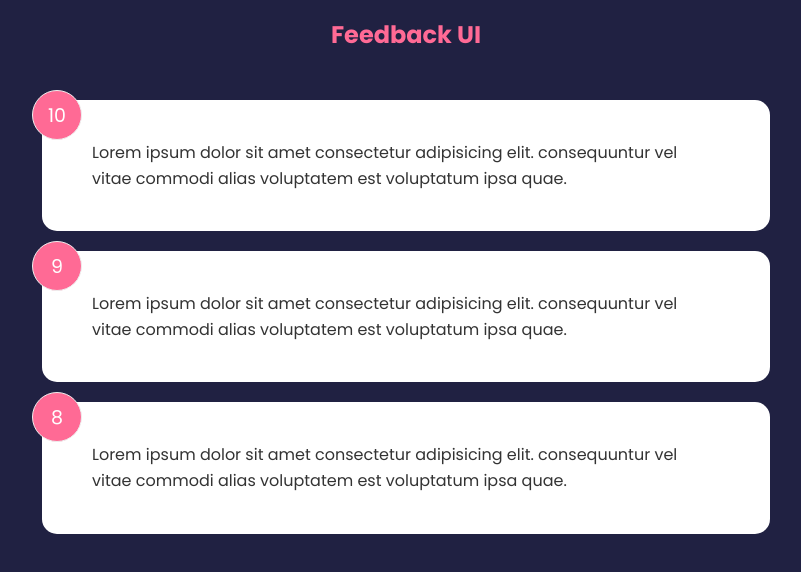
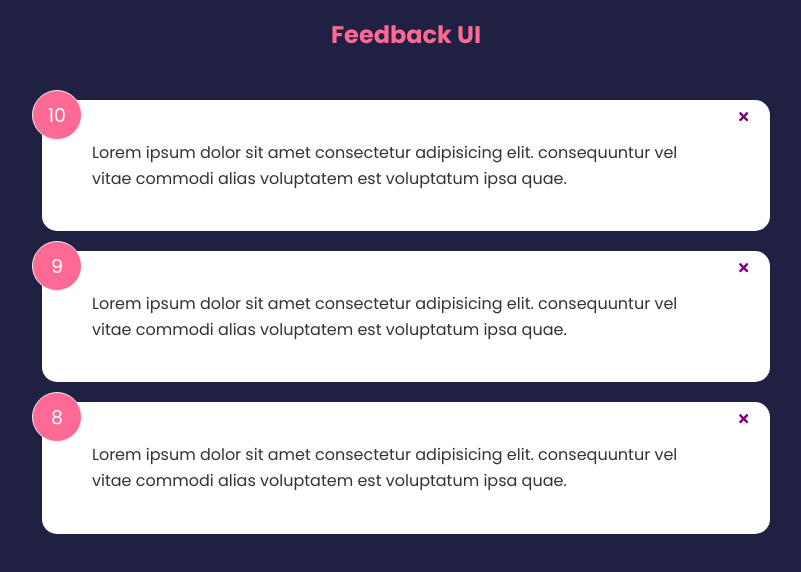
Before and after one commit to JacksonLeb/FeedbackApp, a React (Create React App) app: page / in a window 1280 px wide. Shown: the top 572 px of the page, without its empty margins (234-1035 px from the left). Built offline with nearby package versions, Linux system fonts and the light colour scheme.

Commit message:
Added ability to delete feedback

```diff
--- a/src/App.js
+++ b/src/App.js
@@ -9,11 +9,18 @@
 
   const [feedback, setFeedback] = useState(FeedbackData)
 
+  const deleteFeedback = (id)  => {
+    if(window.confirm("Are you sure you want to delete?")) {
+      setFeedback(feedback.filter((item) => item.id !== id))
+    }
+  }
+
   return (
     <>
       <Header />
       <div className='container'>
-        <FeedbackList feedback={feedback}/>
+        <FeedbackList feedback={feedback}
+        handleDelete={deleteFeedback}/>
       </div>
     </>
   )
--- a/src/components/FeedbackItem.jsx
+++ b/src/components/FeedbackItem.jsx
@@ -1,11 +1,15 @@
+import { FaTimes } from 'react-icons/fa'
 import Card from './shared/Card'
 import PropTypes from 'prop-types'
 
-function FeedbackItem({ item }) {
+function FeedbackItem({ item, handleDelete }) {
 
   return (
     <Card reverse={false}>
       <div className="num-display">{item.rating}</div>
+      <button className="close">
+        <FaTimes onClick={() => handleDelete(item.id)} color='purple'/>
+      </button>
       <div className="text-display">{item.text}</div>
     </Card>
   )
--- a/src/components/FeedbackList.jsx
+++ b/src/components/FeedbackList.jsx
@@ -2,14 +2,16 @@
 import FeedbackItem from './FeedbackItem'
 import PropTypes from 'prop-types'
 
-function FeedbackList({ feedback }) {
+function FeedbackList({ feedback, handleDelete }) {
     if (!feedback || feedback.length === 0) {
         return <p>No Feedback To Display</p>
     }
     return (
         <div className='feedback-list'>
             {feedback.map((item) => (
-                <FeedbackItem key={item.id} item={item} />
+                <FeedbackItem key={item.id}
+                item={item}
+                handleDelete={handleDelete}/>
             ))}
         </div>
     )
```
